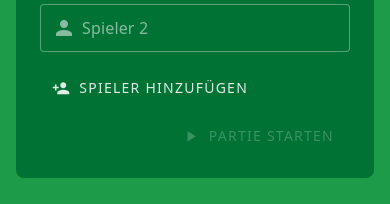
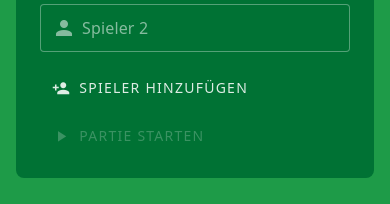
Before and after one commit to manuelmeister/ab-ins-beet-spielestand, a Vue app: page / in a window 390 px wide. Shown: the part 287-491 px from the top of the page. Built offline with nearby package versions, Linux system fonts and the light colour scheme.

Commit message:
Minor visual bugs

```diff
--- a/src/App.vue
+++ b/src/App.vue
@@ -68,7 +68,6 @@
                 Spieler hinzufügen
               </v-btn>
               <v-btn
-                class="ml-auto"
                 :color="canStart ? 'win' : undefined"
                 type="submit"
                 prepend-icon="mdi-play"
@@ -204,7 +203,7 @@
                       divided
                       multiple
                       height="auto"
-                      class="color-toggle"
+                      class="color-toggle mb-3"
                       variant="outlined"
                     >
                       <v-btn
--- a/src/styles.css
+++ b/src/styles.css
@@ -68,6 +68,7 @@ body {
   align-items: center;
   flex-wrap: wrap;
   gap: 12px;
+  justify-content: space-between;
 }
 
 .setup-panel,
@@ -378,9 +379,12 @@ body {
   }
 
   .player-grid,
-  .number-row,
   .podium-stage {
     grid-template-columns: 1fr;
+  }
+
+  .number-row {
+    grid-template-columns: repeat(auto-fill, minmax(210px, 1fr));
   }
 
   .podium-page {
```
